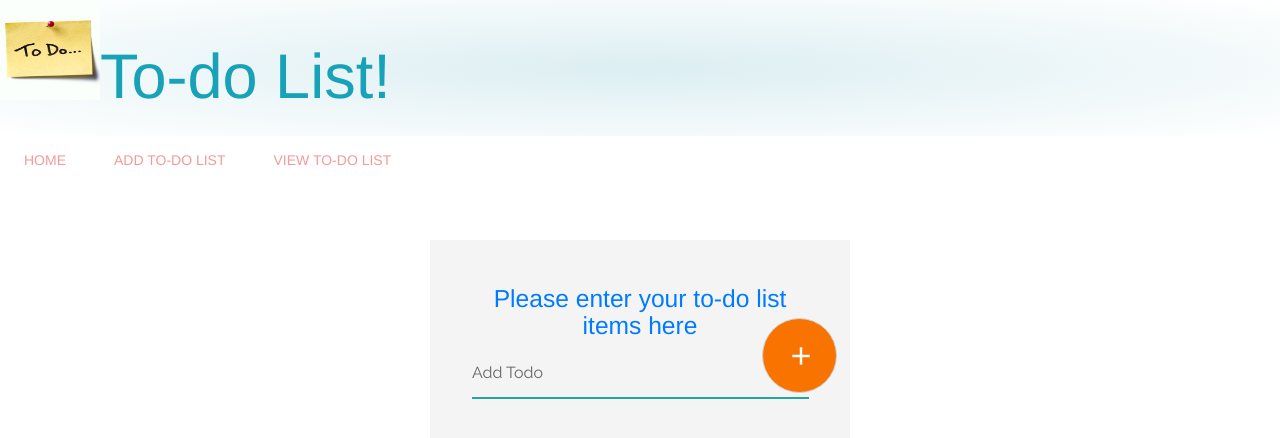
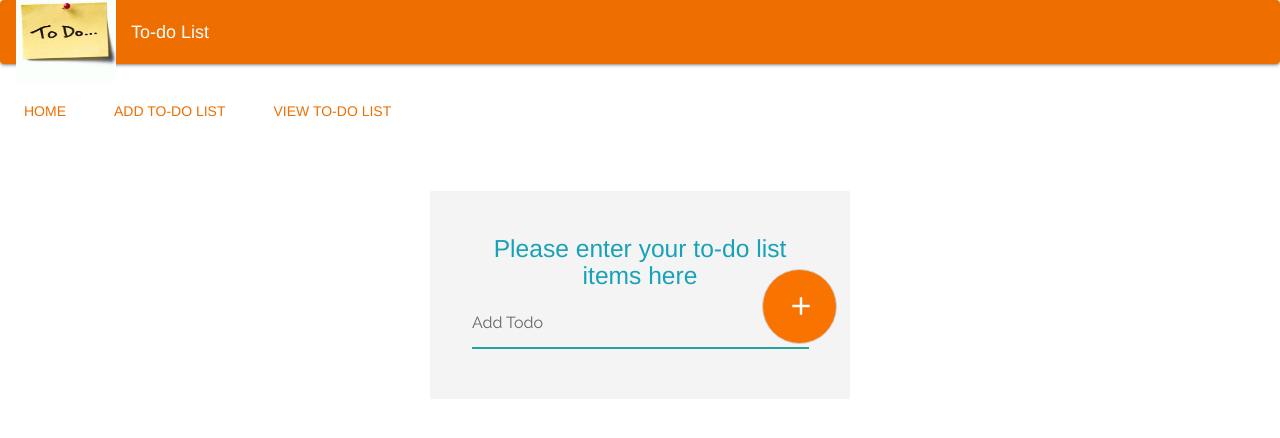
Before and after one commit to sayanavr/TodoList-localStorage, an Angular app: page /addTodo in a window 1280 px wide. Shown: the top 438 px of the page. Built offline with nearby package versions, Linux system fonts and the light colour scheme.

Commit message:
Bootstrap styles

```diff
--- a/src/app/add-todo-list/add-todo-list.component.html
+++ b/src/app/add-todo-list/add-todo-list.component.html
@@ -1,7 +1,7 @@
 
 <form (keydown)="keyDownFunction($event)">
     <div class="form-group" role="form" >
-      <h5 class="text-center text-primary">Please enter your to-do list items here</h5>
+      <h5 class="text-center text-info">Please enter your to-do list items here</h5>
       <div class="input-group-prepend">
         <input type="text" #todo class="form-control" placeholder="Add Todo" name="todo" ngModel autofocus>
         <span class="input-group-text" (click)="addTodo(todo.value)" id="addBtn"><i class="material-icons">add</i></span>
--- a/src/app/header/header.component.css
+++ b/src/app/header/header.component.css
@@ -3,6 +3,11 @@
     height: 100px;
 }
 .header{
-    background-image: radial-gradient(#DCEEF2,white);
     display: flex;
 }
+nav{
+    background-color: #EE6E00;;
+}
+.tabs .tab a {
+    color: #EE6E00;
+}
--- a/src/app/header/header.component.html
+++ b/src/app/header/header.component.html
@@ -1,7 +1,8 @@
-<div class="header" role="banner">
+
+ <nav class="navbar navbar-expand mb-4" role="banner">
     <img class="to-do-img" src="../assets/images/to-do.jpg" alt="To-do-Image.jpg">
-    <h1 class="text-center text-info">To-do List!</h1>
- </div>
+    <a routerLink='/' class="navbar-brand">To-do List</a>
+ </nav>
 <div role="navigation" class="nav-content">
     <ul id="nav-mobile" class="tabs">
         <li class="tab"><a routerLink='' class="mat">Home</a></li>
```
